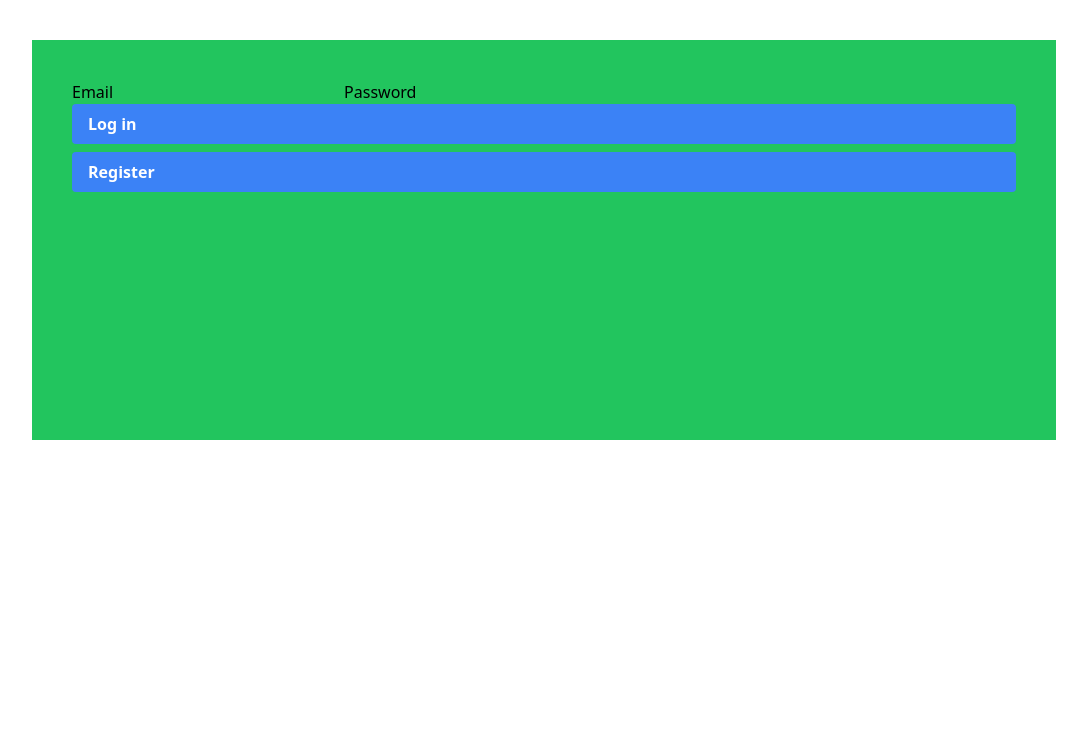
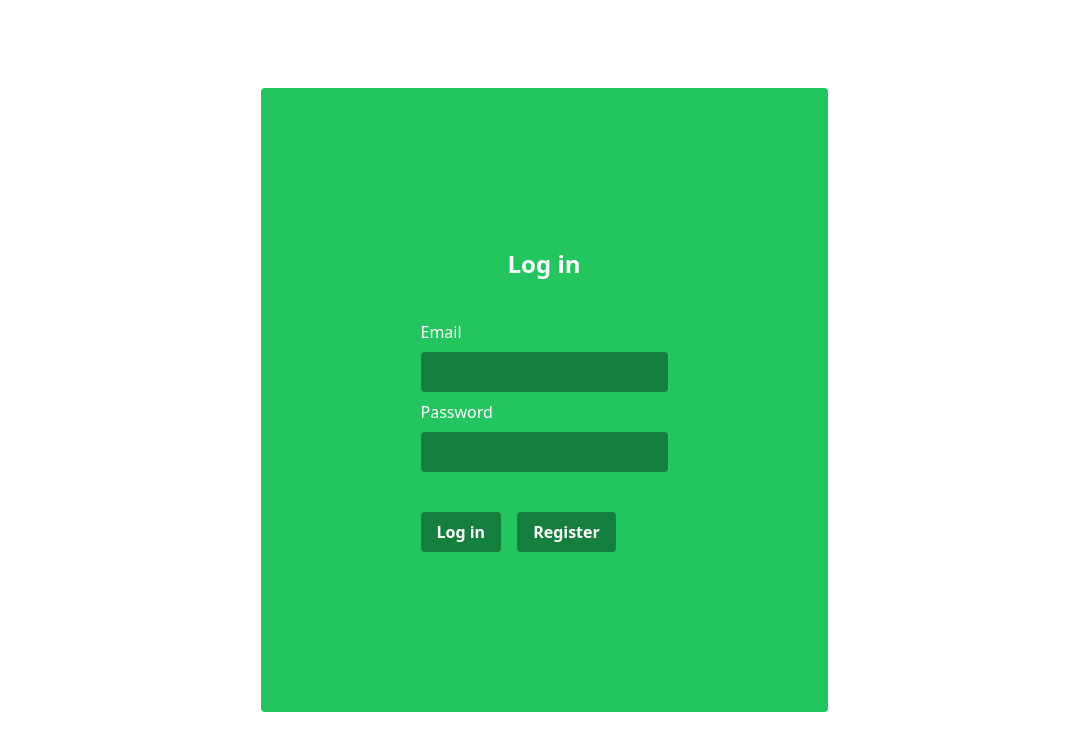
Before and after one commit to aizhuxue007/basic-goal-tracker, a React (Vite) app: page /login in a window 1280 px wide. Shown: the top 750 px of the page, without its empty margins (96-1183 px from the left). Built offline with nearby package versions, Linux system fonts and the light colour scheme.

Commit message:
styled signinform

```diff
--- a/src/components/SignInForm.jsx
+++ b/src/components/SignInForm.jsx
@@ -2,17 +2,21 @@ import React from 'react'
 
 const SignInForm = () => {
   return (
-    <div className='w-4/5 h-screen my-0 mx-auto'>
-      <form className="container flex-row h-1/2 my-10 bg-green-500 p-10" action="POST">
-        <label htmlFor="email">Email</label>
-        <input id="email" className="text-white" type="email" />
-        <label htmlFor="password">Password</label>
-        <input id="password" className="text-white" type="password" />
+    <div className='w-full min-h-screen flex justify-center items-center'>
+      <form className="min-h-content  bg-green-500 p-40 rounded" action="POST">
+        <h1 className='text-white text-center text-2xl font-semibold mb-10'>Log in</h1>
         <div className="flex flex-col gap-2">
-          <button type='submit' className="bg-blue-500 hover:bg-blue-700 text-white font-bold py-2 px-4 rounded">
+          <label htmlFor="email" className='text-white'>Email</label>
+          <input id="email" className="text-white bg-green-700 rounded p-2" type="email" />
+          <label htmlFor="password" className='text-white'>Password</label>
+          <input id="password" className="text-white bg-green-700 rounded mb-10 p-2" type="password" />
+        </div>
+
+        <div className="w-full flex flex-row space-x-4">
+          <button type='submit' className="bg-green-700 hover:bg-green-300 text-white font-bold py-2 px-4 rounded">
             Log in
           </button>
-          <a href="./register" className="bg-blue-500 hover:bg-blue-700 text-white font-bold py-2 px-4 rounded">
+          <a href="./register" className="bg-green-700 hover:bg-green-300 text-white font-bold py-2 px-4 rounded">
             Register
           </a>
         </div>
```
